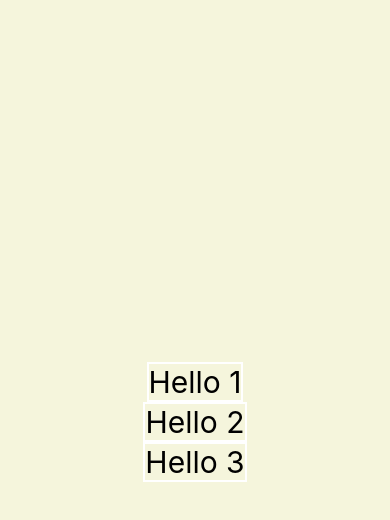
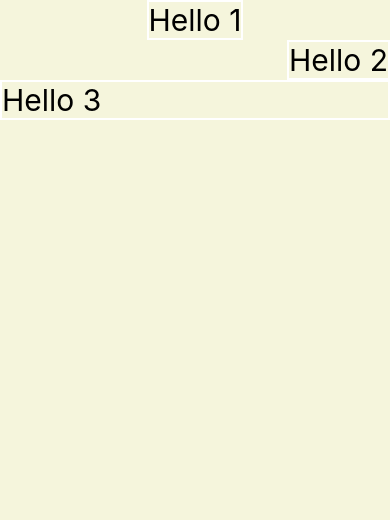
Before and after one commit to rudyalvaradobeltran/react-native, a React Native app: screen / in a window 390 px wide. Shown: the top 520 px of the page. Built offline with nearby package versions, Linux system fonts and the light colour scheme.

Commit message:
Flex align self

```diff
--- a/src/screens/FlexScreen.tsx
+++ b/src/screens/FlexScreen.tsx
@@ -16,18 +16,18 @@ const Styles = StyleSheet.create({
     flex: 1,
     backgroundColor: 'beige',
     // flexDirection: 'row',
-    justifyContent: 'center',
-    alignItems: 'center', // stretch, baseline, flex-start, flex-end
   },
   box1: {
     borderWidth: 2,
     borderColor: '#fff',
     fontSize: 30,
+    alignSelf: 'center',
   },
   box2: {
     borderWidth: 2,
     borderColor: '#fff',
     fontSize: 30,
+    alignSelf: 'flex-end',
   },
   box3: {
     borderWidth: 2,
```
